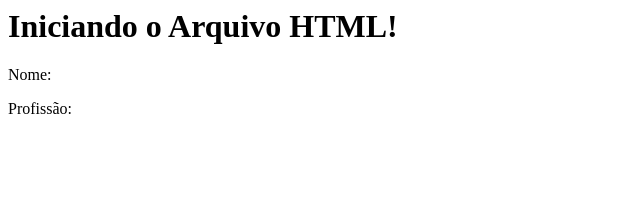
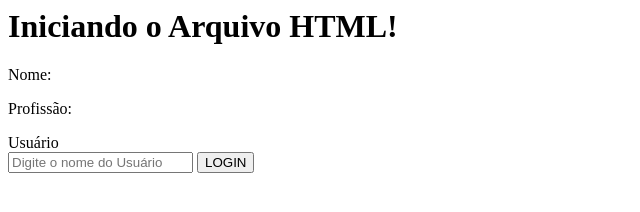
Before and after one commit to alecarlosjesus/exemplo-vj, a plain HTML site: page index.html in a window 1280 px wide. Shown: the whole page, without its empty margins (0-640 px from the left). Drawn offline with Linux system fonts and the light colour scheme.

Commit message:
adicionado o bloco de trabalho

```diff
--- a/index.html
+++ b/index.html
@@ -10,5 +10,13 @@
       <p>Nome: </p>
       <p>Profissão: </p>
     </div>
+
+    <!-- AQUI COMECA O BLOCO DE TRABALHO -->
+    <div>
+        <label for="">Usuário</label><br>
+        <input type="text" placeholder="Digite o nome do Usuário">
+        <button>LOGIN</button>
+    </div>
+
   </body>
 </html>
```
